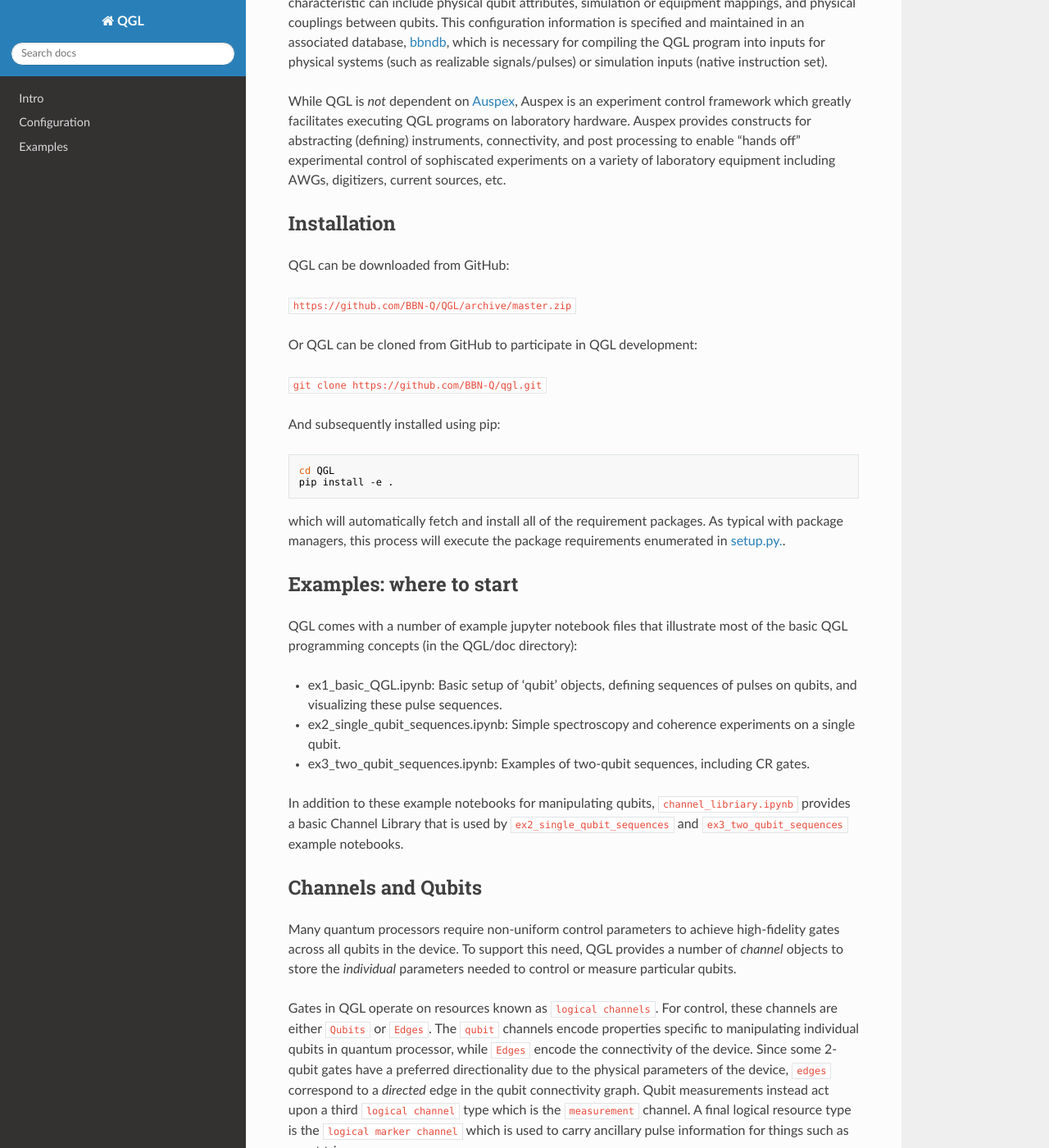
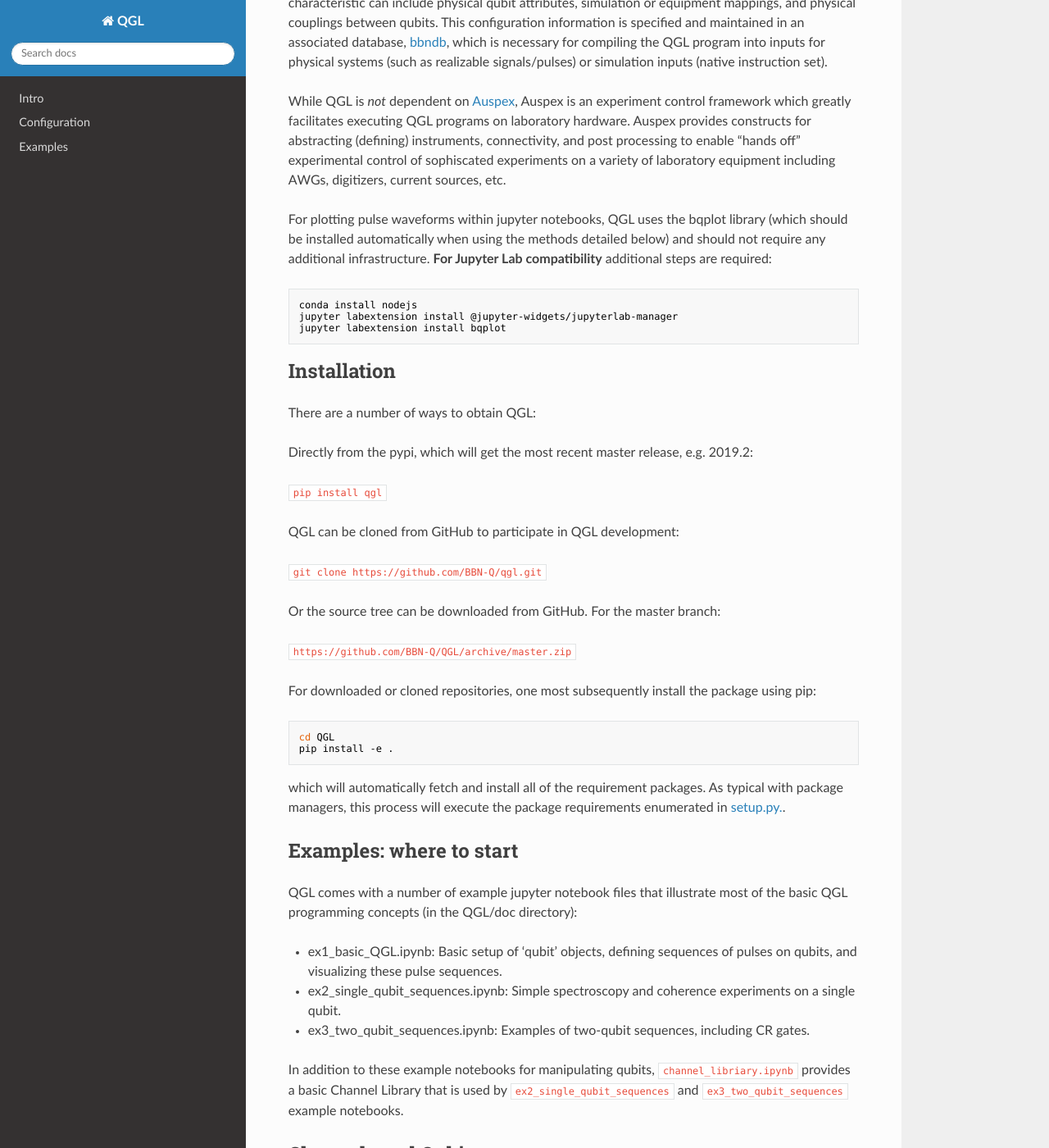
Before and after one commit to BBN-Q/QGL, an MkDocs documentation site: the page built from doc/readme.md, in a window 1280 px wide and 1400 px high, scrolled down 912 px. Shown: the whole window at 82% size. Built offline with MkDocs 1.6.1, drawn with Linux system fonts in a browser that asks for light colours; nearby versions of some CDN libraries.

Commit message:
Updated docs for jupyterlab/bqplot instructions

````diff
--- a/doc/readme.md
+++ b/doc/readme.md
@@ -34,19 +34,31 @@
 
 While QGL is *not* dependent on [Auspex](https://github.com/BBN-Q/auspex), Auspex is an experiment control framework which greatly facilitates executing QGL programs on laboratory hardware. Auspex provides constructs for abstracting (defining) instruments, connectivity, and post processing to enable "hands off" experimental control of sophiscated experiments on a variety of laboratory equipment including AWGs, digitizers, current sources, etc.
 
+For plotting pulse waveforms within jupyter notebooks, QGL uses the bqplot library (which should be installed automatically when using the methods detailed below) and should not require any additional infrastructure. **For Jupyter Lab compatibility** additional steps are required:
 
+```
+conda install nodejs
+jupyter labextension install @jupyter-widgets/jupyterlab-manager
+jupyter labextension install bqplot
+```
 
 ## Installation <a name="Installation"></a>
 
-QGL can be downloaded from GitHub:
+There are a number of ways to obtain QGL:
+
+Directly from the pypi, which will get the most recent master release, e.g. 2019.2:
+
+```pip install qgl```
+
+QGL can be cloned from GitHub to participate in QGL development:
+
+```git clone https://github.com/BBN-Q/qgl.git```
+
+Or the source tree can be downloaded from GitHub. For the master branch:
 
 ```https://github.com/BBN-Q/QGL/archive/master.zip```
 
-Or QGL can be cloned from GitHub to participate in QGL development:
-
-```git clone https://github.com/BBN-Q/qgl.git```
-
-And subsequently installed using pip:
+For downloaded or cloned repositories, one most subsequently install the package using pip:
 
 ```
 cd QGL
````
